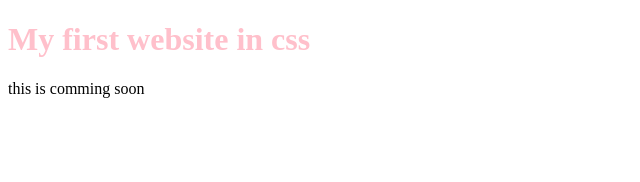
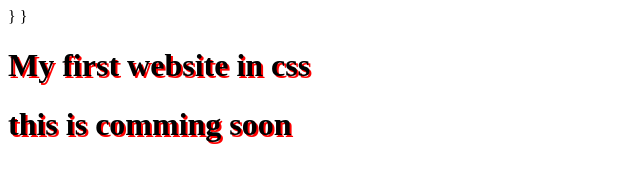
Before and after one commit to val344/CSE4050, a plain HTML site: page project.html in a window 1280 px wide. Shown: the whole page, without its empty margins (0-640 px from the left). Drawn offline with Linux system fonts and the light colour scheme.

Commit message:
my final

```diff
--- a/project.html
+++ b/project.html
@@ -1,5 +1,13 @@
 <!DOCTYPE html>
 <html>
+<body
+<iframe src="https://www.youtube.com/embed/dtUCrKHS6QU" width="560" height="315" frameborder="0"></iframe>
+</iframe>
+
+</body>
+</html>
+
+
 
 <head>
     <title>
@@ -13,15 +21,26 @@
         }
 
         h1 {
-            color: pink;
+            text-shadow: 2px 2px red;
+	 h1{
+            color: red;
+
         }
     </style>
+
+}
+
+
 </head>
+
+
+}
+
 
 <body>
     <h1>My first website in css</h1>
 
-    <p>this is comming soon</p>
+    <h1>this is comming soon</h1>
 </body>
 
 </html>
```
